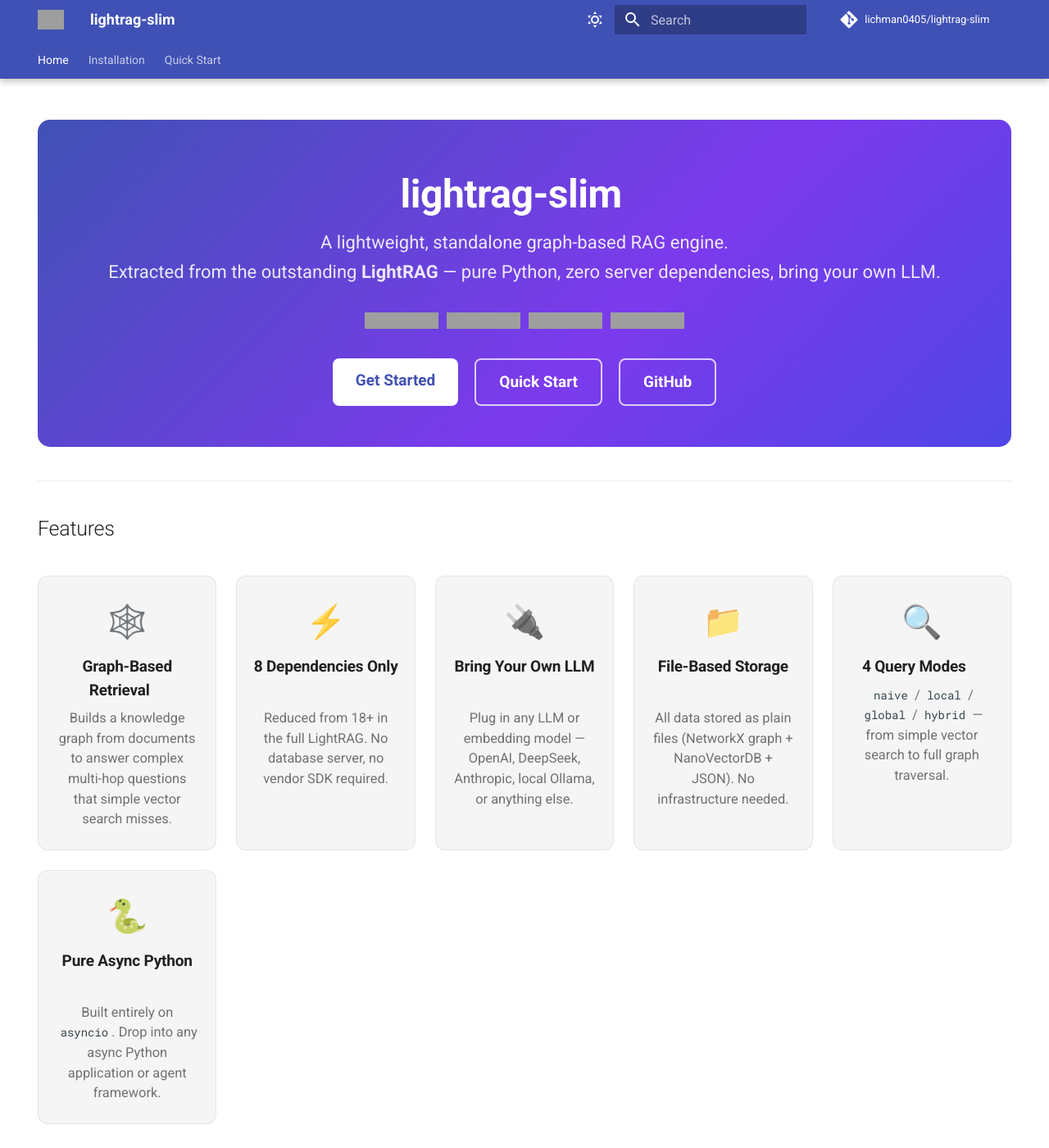
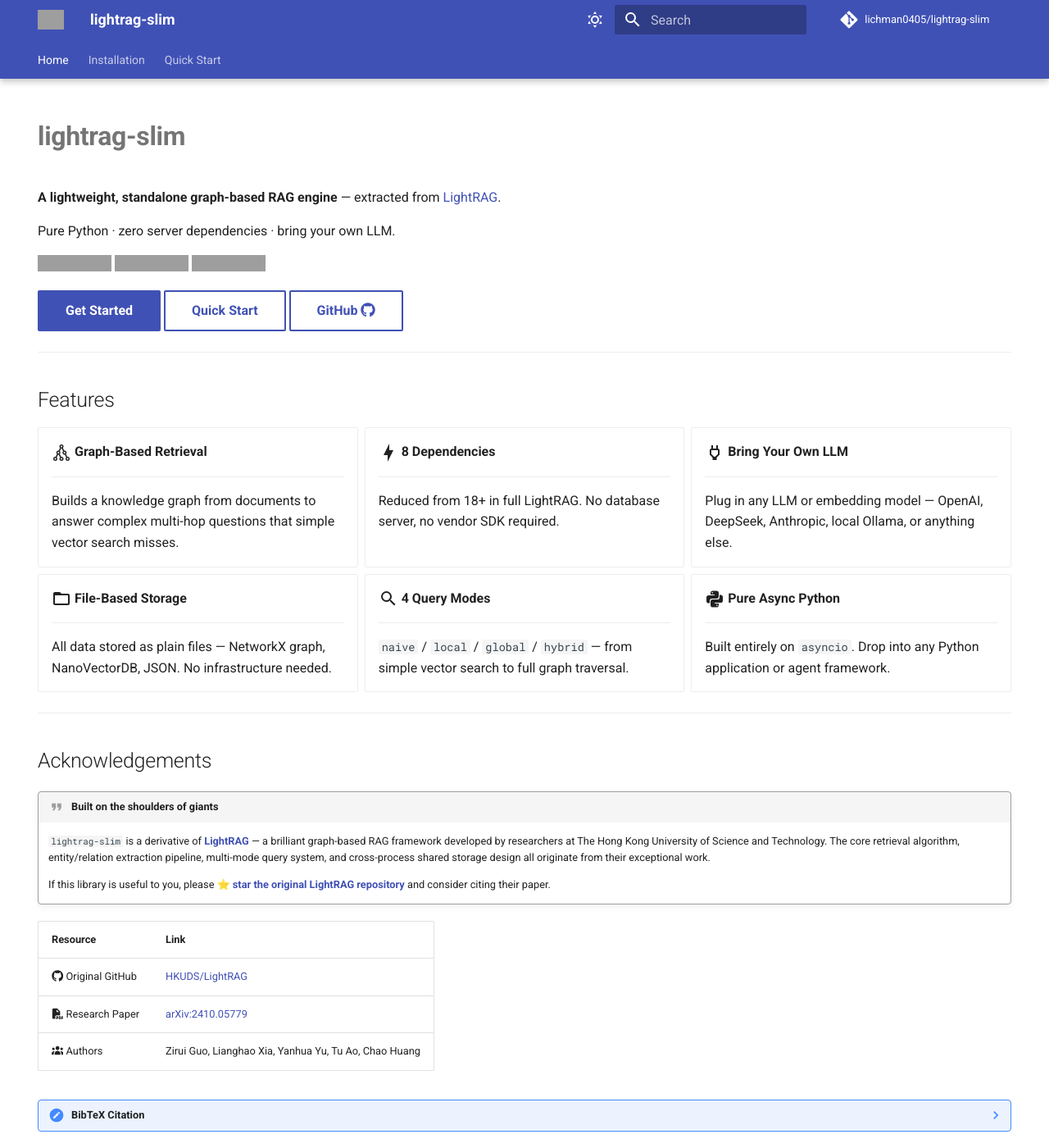
Before and after one commit to lichman0405/lightrag-slim, an MkDocs documentation site: the page built from docs/index.md, in a window 1280 px wide and 1400 px high. Shown: the whole window at 82% size. Built offline with MkDocs 1.6.1 and Material for MkDocs 9.7.7, drawn with Linux system fonts in a browser that asks for light colours; comment, search, counter and statistics services are not loaded; the version menu is left out; some of the changed text lies outside the part shown; grey boxes are pictures that could not be loaded.

Commit message:
fix: remove PyPI install instructions, clean up docs design
- README.md: replace 'pip install lightrag-slim' with source install + PyPI coming soon note
- docs/installation.md: same fix, source-only install
- docs/index.md: use Material built-in grid cards, remove custom hero CSS
- docs/stylesheets/extra.css: strip custom hero/card styles, keep minimal overrides only
- docs/quickstart.md: minor cleanup

````diff
--- a/docs/index.md
+++ b/docs/index.md
@@ -4,71 +4,61 @@
   - toc
 ---
 
-<div class="hero" markdown>
-
 # lightrag-slim
 
-<div class="hero-subtitle">
-A lightweight, standalone graph-based RAG engine.<br>
-Extracted from the outstanding <strong>LightRAG</strong> — pure Python, zero server dependencies, bring your own LLM.
-</div>
+**A lightweight, standalone graph-based RAG engine** — extracted from [LightRAG](https://github.com/HKUDS/LightRAG).
 
-<div class="hero-badges">
-  <img src="https://img.shields.io/badge/python-%3E%3D3.10-blue?style=flat-square&logo=python" alt="Python">
-  <img src="https://img.shields.io/badge/license-MIT-green?style=flat-square" alt="License">
-  <img src="https://img.shields.io/badge/dependencies-8-informational?style=flat-square" alt="Dependencies">
-  <img src="https://img.shields.io/badge/based%20on-LightRAG-blueviolet?style=flat-square" alt="Based on LightRAG">
-</div>
+Pure Python · zero server dependencies · bring your own LLM.
 
-<div class="hero-buttons">
-  <a class="btn btn-primary" href="installation/">Get Started</a>
-  <a class="btn btn-outline" href="quickstart/">Quick Start</a>
-  <a class="btn btn-outline" href="https://github.com/lichman0405/lightrag-slim" target="_blank">GitHub</a>
-</div>
+[![Python](https://img.shields.io/badge/python-%3E%3D3.10-blue?style=flat-square&logo=python)](https://python.org)
+[![License: MIT](https://img.shields.io/badge/license-MIT-green?style=flat-square)](https://github.com/lichman0405/lightrag-slim/blob/main/LICENSE)
+[![Based on LightRAG](https://img.shields.io/badge/based%20on-LightRAG-blueviolet?style=flat-square)](https://github.com/HKUDS/LightRAG)
 
-</div>
+[Get Started](installation.md){ .md-button .md-button--primary }
+[Quick Start](quickstart.md){ .md-button }
+[GitHub :fontawesome-brands-github:](https://github.com/lichman0405/lightrag-slim){ .md-button }
 
 ---
 
 ## Features
 
-<div class="feature-grid" markdown>
+<div class="grid cards" markdown>
 
-<div class="feature-card" markdown>
-<div class="icon">🕸️</div>
-### Graph-Based Retrieval
-Builds a knowledge graph from documents to answer complex multi-hop questions that simple vector search misses.
-</div>
+-   :material-graph-outline:{ .lg .middle } **Graph-Based Retrieval**
 
-<div class="feature-card" markdown>
-<div class="icon">⚡</div>
-### 8 Dependencies Only
-Reduced from 18+ in the full LightRAG. No database server, no vendor SDK required.
-</div>
+    ---
 
-<div class="feature-card" markdown>
-<div class="icon">🔌</div>
-### Bring Your Own LLM
-Plug in any LLM or embedding model — OpenAI, DeepSeek, Anthropic, local Ollama, or anything else.
-</div>
+    Builds a knowledge graph from documents to answer complex multi-hop questions that simple vector search misses.
 
-<div class="feature-card" markdown>
-<div class="icon">📁</div>
-### File-Based Storage
-All data stored as plain files (NetworkX graph + NanoVectorDB + JSON). No infrastructure needed.
-</div>
+-   :material-lightning-bolt:{ .lg .middle } **8 Dependencies**
 
-<div class="feature-card" markdown>
-<div class="icon">🔍</div>
-### 4 Query Modes
-`naive` / `local` / `global` / `hybrid` — from simple vector search to full graph traversal.
-</div>
+    ---
 
-<div class="feature-card" markdown>
-<div class="icon">🐍</div>
-### Pure Async Python
-Built entirely on `asyncio`. Drop into any async Python application or agent framework.
-</div>
+    Reduced from 18+ in full LightRAG. No database server, no vendor SDK required.
+
+-   :material-power-plug-outline:{ .lg .middle } **Bring Your Own LLM**
+
+    ---
+
+    Plug in any LLM or embedding model — OpenAI, DeepSeek, Anthropic, local Ollama, or anything else.
+
+-   :material-folder-outline:{ .lg .middle } **File-Based Storage**
+
+    ---
+
+    All data stored as plain files — NetworkX graph, NanoVectorDB, JSON. No infrastructure needed.
+
+-   :material-magnify:{ .lg .middle } **4 Query Modes**
+
+    ---
+
+    `naive` / `local` / `global` / `hybrid` — from simple vector search to full graph traversal.
+
+-   :material-language-python:{ .lg .middle } **Pure Async Python**
+
+    ---
+
+    Built entirely on `asyncio`. Drop into any Python application or agent framework.
 
 </div>
 
@@ -76,21 +66,20 @@
 
 ## Acknowledgements
 
-<div class="ack-box" markdown>
+!!! quote "Built on the shoulders of giants"
 
-**This project is built on the shoulders of giants.**
+    `lightrag-slim` is a derivative of [**LightRAG**](https://github.com/HKUDS/LightRAG) — a brilliant graph-based RAG
+    framework developed by researchers at The Hong Kong University of Science and Technology.
+    The core retrieval algorithm, entity/relation extraction pipeline, multi-mode query system,
+    and cross-process shared storage design all originate from their exceptional work.
 
-`lightrag-slim` is a derivative of [**LightRAG**](https://github.com/HKUDS/LightRAG) — a brilliant graph-based RAG framework developed by researchers at The Hong Kong University of Science and Technology. The core retrieval algorithm, entity/relation extraction pipeline, multi-mode query system, and cross-process shared storage design all originate from their exceptional work.
-
-If this library is useful to you, please **[⭐ star and fork the original LightRAG repository](https://github.com/HKUDS/LightRAG)** and consider citing their paper.
-
-</div>
+    If this library is useful to you, please **[⭐ star the original LightRAG repository](https://github.com/HKUDS/LightRAG)** and consider citing their paper.
 
 | Resource | Link |
 |---|---|
-| 📦 Original GitHub | [HKUDS/LightRAG](https://github.com/HKUDS/LightRAG) |
-| 📄 Research Paper (arXiv) | [LightRAG: Simple and Fast Retrieval-Augmented Generation](https://arxiv.org/abs/2410.05779) |
-| 👥 Authors | Zirui Guo, Lianghao Xia, Yanhua Yu, Tu Ao, Chao Huang |
+| :fontawesome-brands-github: Original GitHub | [HKUDS/LightRAG](https://github.com/HKUDS/LightRAG) |
+| :fontawesome-solid-file-pdf: Research Paper | [arXiv:2410.05779](https://arxiv.org/abs/2410.05779) |
+| :fontawesome-solid-users: Authors | Zirui Guo, Lianghao Xia, Yanhua Yu, Tu Ao, Chao Huang |
 
 ??? note "BibTeX Citation"
     ```bibtex
--- a/docs/stylesheets/extra.css
+++ b/docs/stylesheets/extra.css
@@ -1,123 +1,7 @@
-/* ============================================================
-   Hero banner — displays on the home page
-   ============================================================ */
-.md-typeset .hero {
-  padding: 3rem 1rem 2.5rem;
-  text-align: center;
-  background: linear-gradient(135deg,
-    var(--md-primary-fg-color) 0%,
-    #7c3aed 60%,
-    #4f46e5 100%);
-  border-radius: 0.75rem;
-  margin-bottom: 2rem;
-  color: #fff;
+/* lightrag-slim docs — minimal overrides only.
+   The Material theme handles everything else. */
+
+/* Increase h1 weight on the home page */
+[data-md-color-scheme] .md-typeset h1 {
+  font-weight: 700;
 }
-
-.md-typeset .hero h1 {
-  color: #fff !important;
-  font-size: 2.4rem;
-  font-weight: 800;
-  letter-spacing: -0.5px;
-  margin-bottom: 0.5rem;
-}
-
-.md-typeset .hero .hero-subtitle {
-  font-size: 1.1rem;
-  opacity: 0.88;
-  margin-bottom: 1.6rem;
-  line-height: 1.6;
-}
-
-.md-typeset .hero .hero-badges {
-  display: flex;
-  gap: 0.5rem;
-  justify-content: center;
-  flex-wrap: wrap;
-  margin-bottom: 1.8rem;
-}
-
-.md-typeset .hero .hero-buttons {
-  display: flex;
-  gap: 1rem;
-  justify-content: center;
-  flex-wrap: wrap;
-}
-
-.md-typeset .hero .btn {
-  display: inline-block;
-  padding: 0.6rem 1.4rem;
-  border-radius: 0.4rem;
-  font-weight: 600;
-  font-size: 0.95rem;
-  text-decoration: none !important;
-  transition: transform 0.15s, box-shadow 0.15s;
-}
-
-.md-typeset .hero .btn:hover {
-  transform: translateY(-2px);
-  box-shadow: 0 4px 16px rgba(0,0,0,0.25);
-}
-
-.md-typeset .hero .btn-primary {
-  background: #fff;
-  color: var(--md-primary-fg-color) !important;
-}
-
-.md-typeset .hero .btn-outline {
-  border: 2px solid rgba(255,255,255,0.75);
-  color: #fff !important;
-}
-
-/* ============================================================
-   Feature grid — three-column cards on the home page
-   ============================================================ */
-.md-typeset .feature-grid {
-  display: grid;
-  grid-template-columns: repeat(auto-fit, minmax(200px, 1fr));
-  gap: 1.2rem;
-  margin: 2rem 0;
-}
-
-.md-typeset .feature-card {
-  background: var(--md-code-bg-color);
-  border: 1px solid var(--md-default-fg-color--lightest);
-  border-radius: 0.6rem;
-  padding: 1.2rem 1rem;
-  text-align: center;
-}
-
-.md-typeset .feature-card .icon {
-  font-size: 2rem;
-  margin-bottom: 0.4rem;
-}
-
-.md-typeset .feature-card h3 {
-  font-size: 0.95rem;
-  font-weight: 700;
-  margin: 0.3rem 0 0.4rem;
-}
-
-.md-typeset .feature-card p {
-  font-size: 0.82rem;
-  color: var(--md-default-fg-color--light);
-  margin: 0;
-  line-height: 1.5;
-}
-
-/* ============================================================
-   Acknowledgement box
-   ============================================================ */
-.md-typeset .ack-box {
-  border-left: 4px solid var(--md-primary-fg-color);
-  background: var(--md-code-bg-color);
-  border-radius: 0 0.5rem 0.5rem 0;
-  padding: 1rem 1.2rem;
-  margin: 1.5rem 0;
-  font-size: 0.92rem;
-}
-
-.md-typeset .ack-box strong {
-  display: block;
-  margin-bottom: 0.3rem;
-  font-size: 1rem;
-}
````
Also changed, not shown: README.md (+2 -6 lines), docs/installation.md (+2 -7 lines), docs/quickstart.md (+6 -2 lines).
